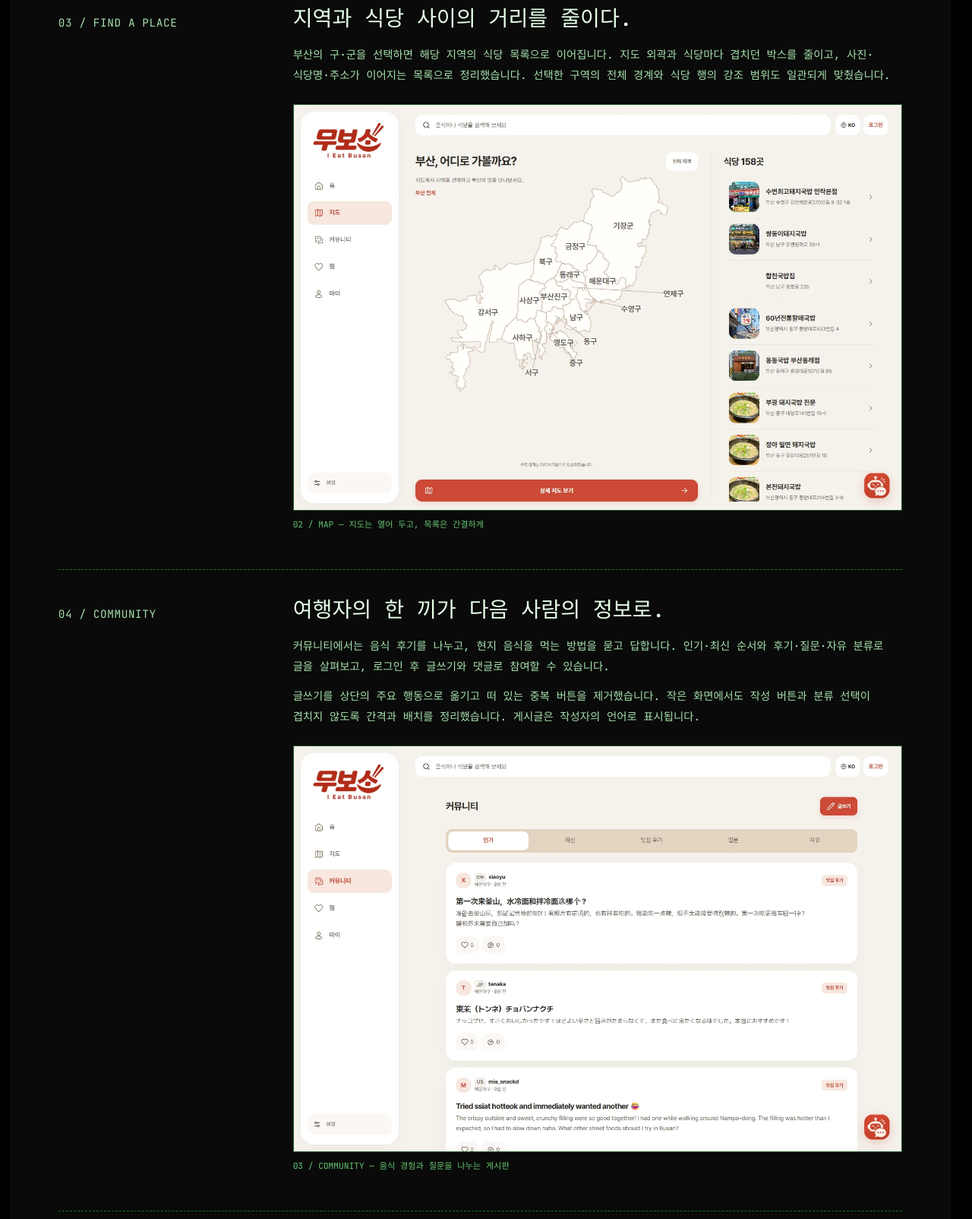
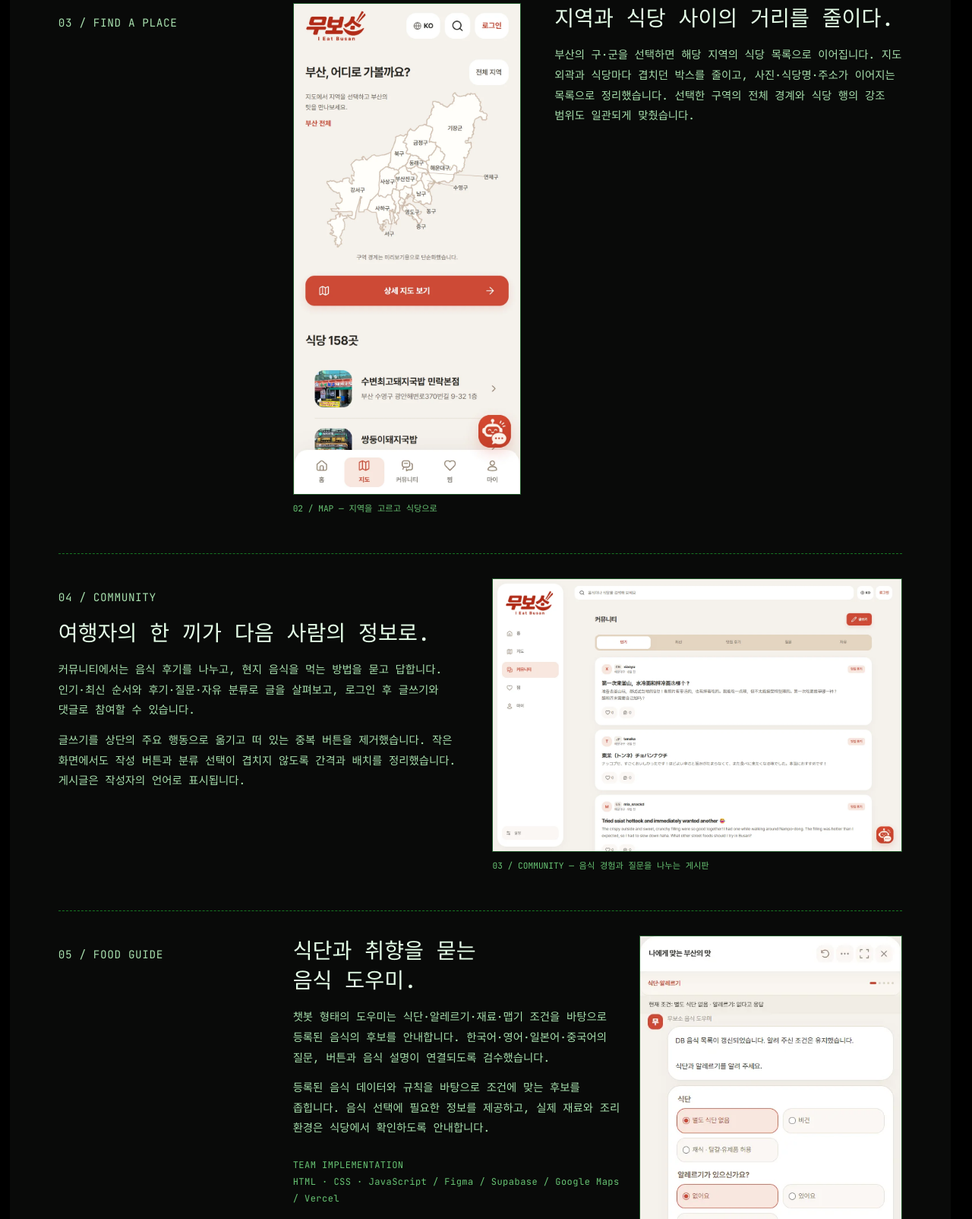
Before and after one commit to kimjuncheol-ai/portfolio, a plain HTML site: page final.html in a window 1280 px wide. Shown: the part 1589-3193 px from the top of the page at 76% size. Drawn offline with Linux system fonts and the light colour scheme; a web font is replaced by a local one.

Commit message:
Pair mobile map and community screens with project narrative

```diff
--- a/final-project.css
+++ b/final-project.css
@@ -42,3 +42,16 @@
  .case-work li{padding:.85rem 0}.case-team>div{grid-template-columns:5rem minmax(0,1fr);gap:.75rem}
  .case-chat{max-width:280px}.case-chat img{border-radius:0}
 }
+
+.case-map-layout{display:grid;grid-template-columns:minmax(220px,.7fr) minmax(0,1fr);gap:1.5rem;align-items:start}
+.case-map-mobile{grid-column:1;grid-row:1;margin:0;min-width:0;width:100%;max-width:300px;justify-self:start}
+.case-map-layout>div{grid-column:2;grid-row:1}
+.case-map-mobile img{display:block;width:100%;height:auto;border:1px solid #20582a}
+@media(max-width:700px){.case-map-layout{grid-template-columns:1fr;gap:1.5rem}.case-map-mobile{max-width:280px;justify-self:center}}
+
+.case-community-section{display:block}
+.case-community-layout{display:grid;grid-template-columns:minmax(0,1fr) minmax(0,1fr);gap:2rem;align-items:start}
+.case-community-layout .case-index{margin:0 0 1rem;color:#68c574;font-size:.75rem}
+.case-community-screen{margin:0;min-width:0}
+.case-community-screen img{display:block;width:100%;height:auto;border:1px solid #20582a}
+@media(max-width:700px){.case-map-layout>div{grid-column:1;grid-row:2}.case-map-mobile{grid-column:1;grid-row:1}.case-community-layout{grid-template-columns:1fr;gap:1.5rem}.case-community-screen img{width:auto;max-width:100%;max-height:240px;object-fit:contain}}
--- a/final.html
+++ b/final.html
@@ -15,7 +15,7 @@
 	<title>final_project | kimjuncheol</title>
 	<link rel="icon" href="favicon.svg" type="image/svg+xml">
 	<link rel="stylesheet" href="style.css?v=20261118-deep">
-	<link rel="stylesheet" href="final-project.css?v=20261118-review">
+	<link rel="stylesheet" href="final-project.css?v=20261119-mobile-map">
 	<link rel="preconnect" href="https://fonts.googleapis.com">
 	<link rel="preconnect" href="https://fonts.gstatic.com" crossorigin>
 	<link rel="preload" as="style" href="https://fonts.googleapis.com/css2?family=Gowun+Batang:wght@400;700&amp;family=JetBrains+Mono:wght@400;700&amp;family=Song+Myung&amp;display=swap">
@@ -89,8 +89,8 @@
   <section class="case-section" aria-labelledby="case-problem"><p class="case-index">01 / THE CHALLENGE</p><div><h3 id="case-problem">‘맛집’보다 먼저, 내가 먹을 음식을 이해하는 일.</h3><p>현지 음식을 모르는 여행자에게는 식당의 이름이나 순위만으로 선택하기 어렵습니다. 어떤 재료를 쓰는지, 얼마나 매운지, 식단과 알레르기 조건을 어떻게 확인할지부터 알려 주어야 합니다.</p><p>홈의 추천 음식, 8개 카테고리와 음식명·재료 검색으로 탐색을 시작합니다. 음식 상세에서 재료·먹는 방법·알레르기 정보를 읽고, 식당과 지도를 확인한 뒤 음식이나 식당을 찜할 수 있습니다.</p><ol class="case-flow"><li><b>발견</b><span>추천 음식 · 카테고리</span></li><li><b>이해</b><span>재료 · 맵기 · 음식 설명</span></li><li><b>방문</b><span>지역 선택 · 식당 · 지도</span></li></ol></div></section>
 </div>
   <section class="case-section" aria-labelledby="case-role"><p class="case-index">02 / MY CONTRIBUTION</p><div><h3 id="case-role">여러 화면을 하나의 경험으로.</h3><p>팀장으로 팀원들이 즐겁게 협업할 수 있도록 격려하며, UX/UI 디자인을 AI로 구현하는 역할을 맡아 서비스 전반의 시각적 일관성과 사용 흐름을 다듬었습니다. </p><ul class="case-work"><li><b>공통 디자인 언어</b><span>코랄 중심색과 따뜻한 미색, 라운드 요소의 곡률·간격·타이포그래피를 정리했습니다.</span></li><li><b>화면과 인터랙션 개선</b><span>홈의 정보 밀도, 지도와 식당 목록의 구조, 커뮤니티 글쓰기 동선, 챗봇의 제목·도구 배치를 개선했습니다.</span></li><li><b>다국어·반응형 검수</b><span>언어에 따라 길어지는 문구, 모바일 버튼 겹침, 강조 배경과 아이콘 정렬을 확인하고 보완했습니다.</span></li><li><b>디자인과 구현 연결</b><span>Figma 화면과 실제 웹앱의 컴포넌트를 맞추고, 배포 화면을 확인하며 수정 사항을 반영했습니다.</span></li></ul><div class="case-palette" aria-label="주요 색상"><span><i style="--swatch:#CC4936"></i>Coral / #CC4936</span><span><i style="--swatch:#F5F2EC"></i>Warm ivory / #F5F2EC</span><span><i style="--swatch:#E5D5C2"></i>Beige / #E5D5C2</span></div></div></section>
-  <section class="case-section" aria-labelledby="case-map"><p class="case-index">03 / FIND A PLACE</p><div><h3 id="case-map">지역과 식당 사이의 거리를 줄이다.</h3><p>부산의 구·군을 선택하면 해당 지역의 식당 목록으로 이어집니다. 지도 외곽과 식당마다 겹치던 박스를 줄이고, 사진·식당명·주소가 이어지는 목록으로 정리했습니다. 선택한 구역의 전체 경계와 식당 행의 강조 범위도 일관되게 맞췄습니다.</p><figure class="case-screen"><img src="assets/projects/muboso/map.webp" alt="부산 구군 선택 지도와 식당 목록을 두 열로 보여 주는 무보소 지도 화면" width="1440" height="960" loading="lazy"><figcaption>02 / MAP — 지도는 열어 두고, 목록은 간결하게</figcaption></figure></div></section>
-<section class="case-section" aria-labelledby="case-community"><p class="case-index">04 / COMMUNITY</p><div><h3 id="case-community">여행자의 한 끼가 다음 사람의 정보로.</h3><p>커뮤니티에서는 음식 후기를 나누고, 현지 음식을 먹는 방법을 묻고 답합니다. 인기·최신 순서와 후기·질문·자유 분류로 글을 살펴보고, 로그인 후 글쓰기와 댓글로 참여할 수 있습니다.</p><p>글쓰기를 상단의 주요 행동으로 옮기고 떠 있는 중복 버튼을 제거했습니다. 작은 화면에서도 작성 버튼과 분류 선택이 겹치지 않도록 간격과 배치를 정리했습니다. 게시글은 작성자의 언어로 표시됩니다.</p><figure class="case-screen"><img src="assets/projects/muboso/community.webp" alt="상단 글쓰기 버튼과 인기·최신·후기·질문·자유 분류 아래 다양한 언어의 게시글이 이어지는 무보소 커뮤니티" width="1440" height="960" loading="lazy"><figcaption>03 / COMMUNITY — 음식 경험과 질문을 나누는 게시판</figcaption></figure></div></section>
+  <section class="case-section" aria-labelledby="case-map"><p class="case-index">03 / FIND A PLACE</p><div class="case-map-layout"><div><h3 id="case-map">지역과 식당 사이의 거리를 줄이다.</h3><p>부산의 구·군을 선택하면 해당 지역의 식당 목록으로 이어집니다. 지도 외곽과 식당마다 겹치던 박스를 줄이고, 사진·식당명·주소가 이어지는 목록으로 정리했습니다. 선택한 구역의 전체 경계와 식당 행의 강조 범위도 일관되게 맞췄습니다.</p></div><figure class="case-map-mobile"><img src="assets/projects/muboso/map-mobile.webp" alt="부산 구군 선택 지도 아래에 식당 목록이 이어지는 무보소 모바일 지도 화면" width="390" height="844" loading="lazy"><figcaption>02 / MAP — 지역을 고르고 식당으로</figcaption></figure></div></section>
+<section class="case-section case-community-section" aria-labelledby="case-community"><div class="case-community-layout"><div><p class="case-index">04 / COMMUNITY</p><h3 id="case-community">여행자의 한 끼가 다음 사람의 정보로.</h3><p>커뮤니티에서는 음식 후기를 나누고, 현지 음식을 먹는 방법을 묻고 답합니다. 인기·최신 순서와 후기·질문·자유 분류로 글을 살펴보고, 로그인 후 글쓰기와 댓글로 참여할 수 있습니다.</p><p>글쓰기를 상단의 주요 행동으로 옮기고 떠 있는 중복 버튼을 제거했습니다. 작은 화면에서도 작성 버튼과 분류 선택이 겹치지 않도록 간격과 배치를 정리했습니다. 게시글은 작성자의 언어로 표시됩니다.</p></div><figure class="case-community-screen"><img src="assets/projects/muboso/community.webp" alt="상단 글쓰기 버튼과 인기·최신·후기·질문·자유 분류 아래 다양한 언어의 게시글이 이어지는 무보소 커뮤니티" width="1440" height="960" loading="lazy"><figcaption>03 / COMMUNITY — 음식 경험과 질문을 나누는 게시판</figcaption></figure></div></section>
   <section class="case-section" aria-labelledby="case-guide"><p class="case-index">05 / FOOD GUIDE</p><div class="case-guide"><div><h3 id="case-guide">식단과 취향을 묻는<br>음식 도우미.</h3><p>챗봇 형태의 도우미는 식단·알레르기·재료·맵기 조건을 바탕으로 등록된 음식의 후보를 안내합니다. 한국어·영어·일본어·중국어의 질문, 버튼과 음식 설명이 연결되도록 검수했습니다.</p><p>등록된 음식 데이터와 규칙을 바탕으로 조건에 맞는 후보를 좁힙니다. 음식 선택에 필요한 정보를 제공하고, 실제 재료와 조리 환경은 식당에서 확인하도록 안내합니다.</p><p class="case-detail">TEAM IMPLEMENTATION<br>HTML · CSS · JavaScript / Figma / Supabase / Google Maps / Vercel</p></div><figure class="case-chat"><img src="assets/projects/muboso/guide.webp" alt="식단과 알레르기 여부를 선택하는 무보소 음식 도우미" width="480" height="912" loading="lazy"><figcaption>04 / GUIDE — 조건을 하나씩 확인하는 대화</figcaption></figure></div></section>
 <section class="case-section" aria-labelledby="case-team"><p class="case-index">06 / TEAM</p><div><h3 id="case-team">함께 만든 사람들.</h3><dl class="case-team"><div><dt>김준철</dt><dd>팀장 · UX/UI 디자인</dd></div><div><dt>문소정</dt><dd>PM</dd></div><div><dt>박현민</dt><dd>개발 총괄</dd></div><div><dt>이정규</dt><dd>DB 개발 · 영상 제작</dd></div><div><dt>김채운</dt><dd>마케팅 · 영상 제작</dd></div></dl></div></section>
   <footer class="case-end"><p>무보소 · 팀 최종 프로젝트</p><a class="case-visit" href="https://ieatbusan-eight.vercel.app/" target="_blank" rel="noopener noreferrer">웹앱 직접 보기 ↗</a></footer>
```
Also changed, not shown: assets/projects/muboso/map-mobile.webp (added).
